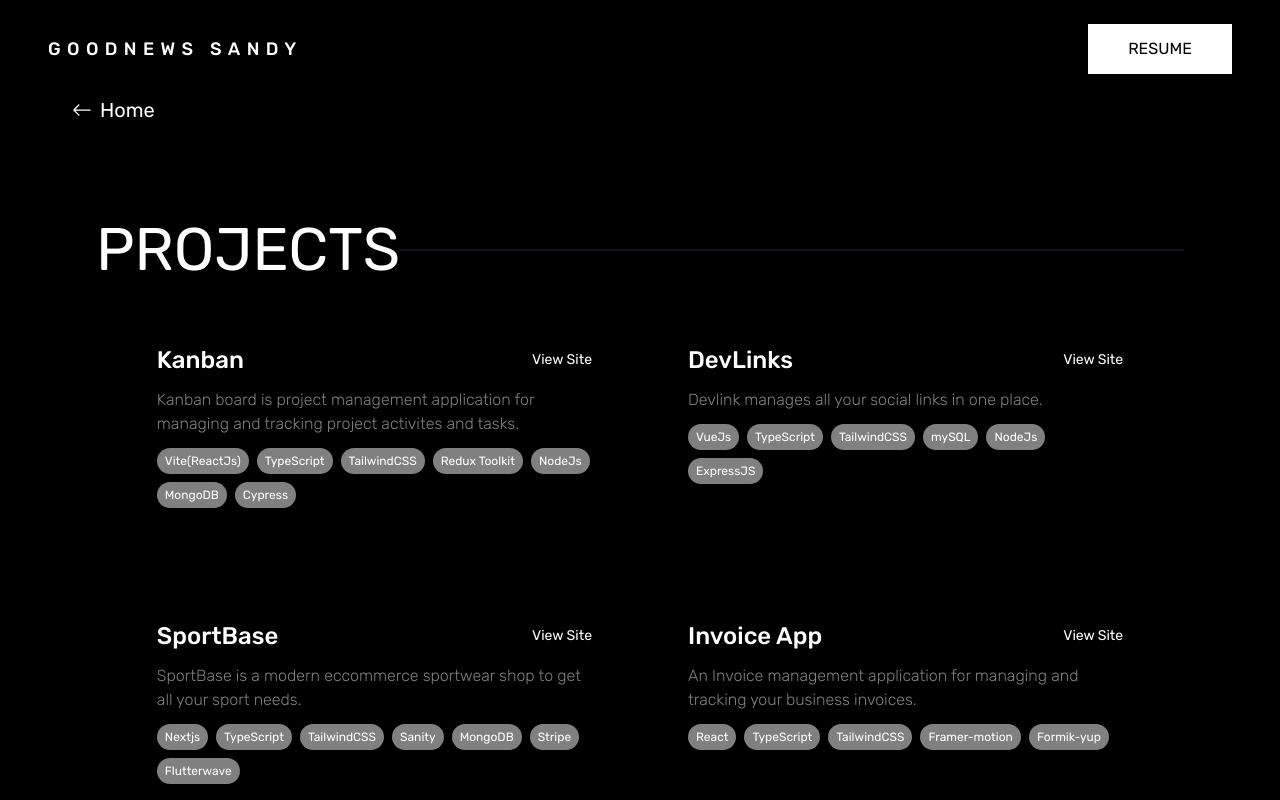
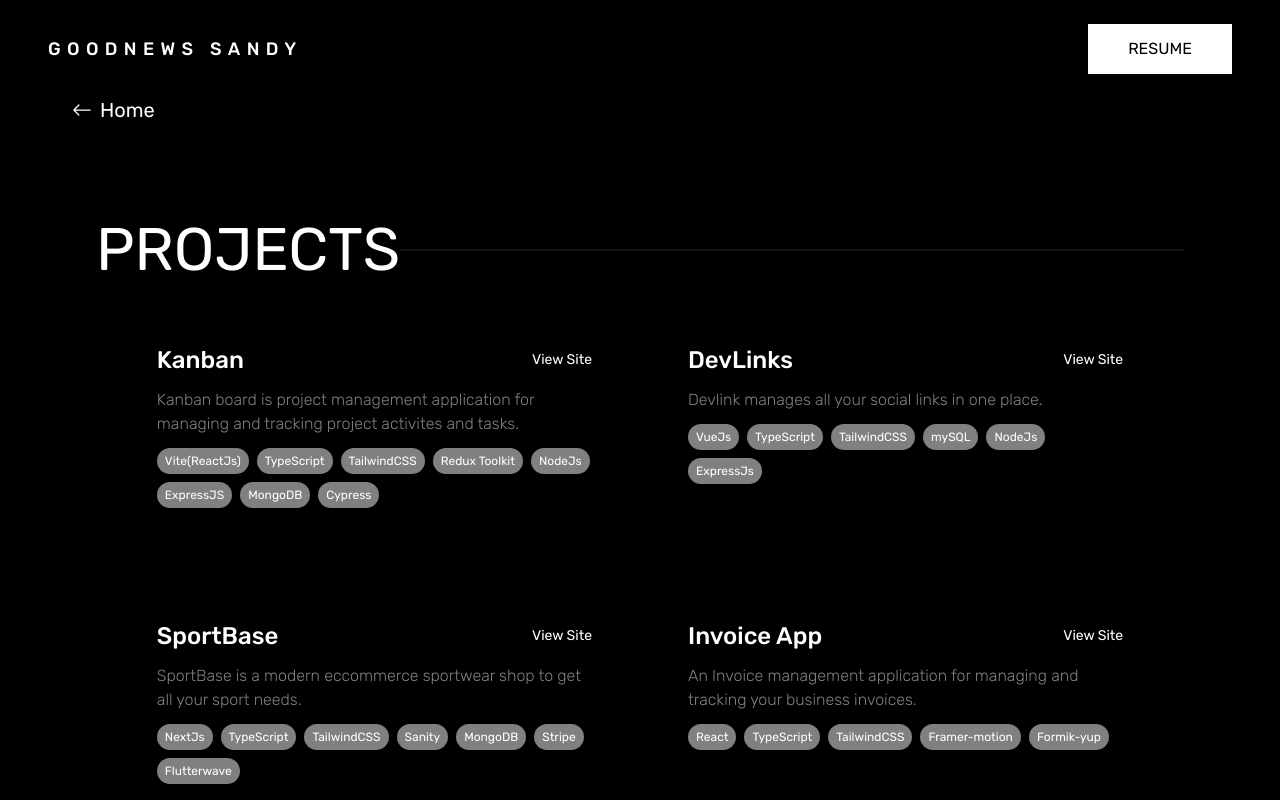
Before and after one commit to sandygudie/sandy_portfolio, a Next.js app: page /projects in a window 1280 px wide. Shown: the top 800 px of the page. Built offline with nearby package versions, Linux system fonts and the light colour scheme.

Commit message:
Update data.js

```diff
--- a/data.js
+++ b/data.js
@@ -9,6 +9,7 @@ export const projects = [
       "TailwindCSS",
       "Redux Toolkit",
       "NodeJs",
+      "ExpressJS",
       "MongoDB",
       "Cypress"
     ],
@@ -20,7 +21,7 @@ export const projects = [
     id: 2,
     name: "DevLinks",
     description: "Devlink manages all your social links in one place.",
-    tools: ["VueJs", "TypeScript", "TailwindCSS","mySQL","NodeJs","ExpressJS"],
+    tools: ["VueJs", "TypeScript", "TailwindCSS","mySQL","NodeJs","ExpressJs"],
     link: "https://devlinks-murex.vercel.app/login",
     image: "/images/devlinks.png",
   },
@@ -30,7 +31,7 @@ export const projects = [
     name: "SportBase",
     description: "SportBase is a modern eccommerce sportwear shop to get all your sport needs.",
     tools: [
-      "Nextjs",
+      "NextJs",
       "TypeScript",
       "TailwindCSS",
       "Sanity",
@@ -69,7 +70,7 @@ export const projects = [
     id: 10,
     name: "Open Innovation",
     description: "An MOOCs application to learn open science courses.",
-    tools: ["Figma","Vite(ReactJs)", "TypeScript", "Sass", "LinguiJs", "Crowdin","React-query"],
+    tools: ["Figma", "Vite(ReactJs)", "TypeScript", "Sass", "LinguiJs", "Crowdin","React-query"],
     link: "https://moocs-client.netlify.app/",
     image: "/images/mooc.PNG",
 
```
